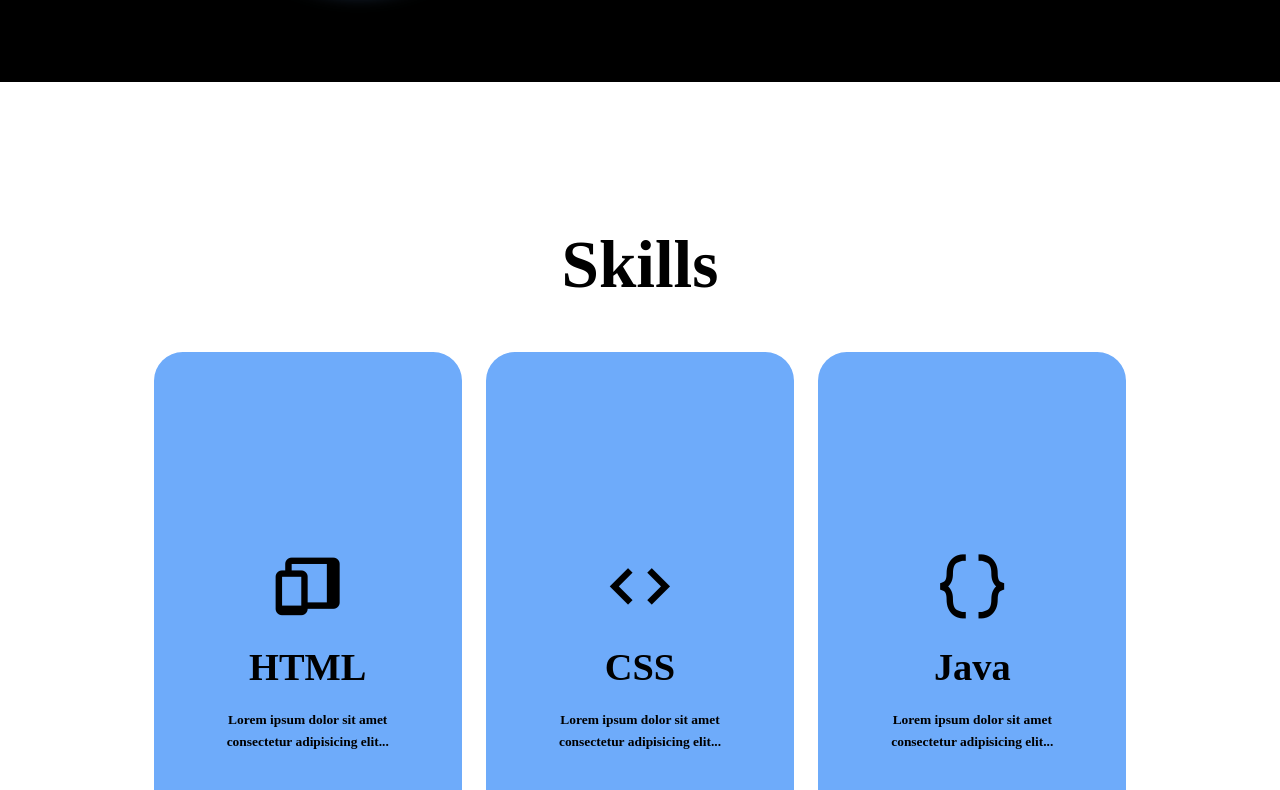
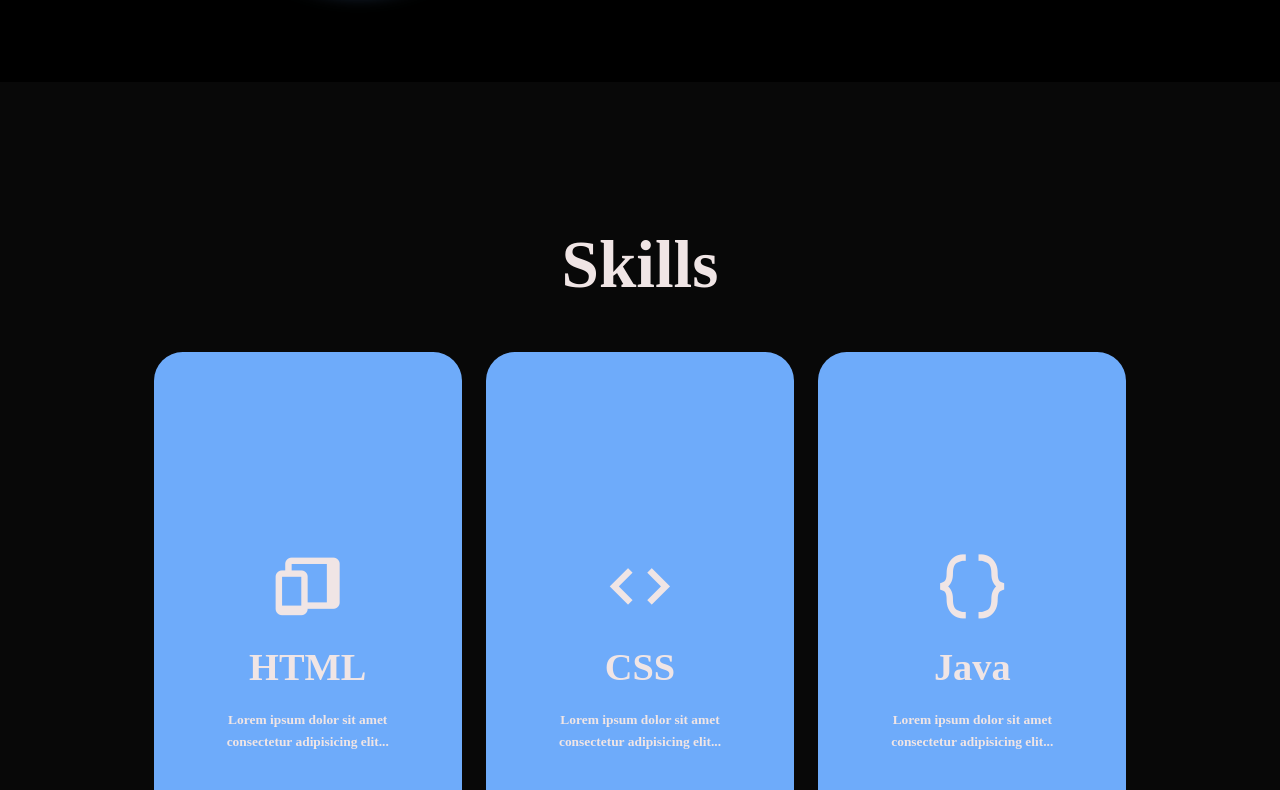
Before and after one commit to Mahlogonolo21/Portfolio, a plain HTML site: page Mahlogonolo Portfolio/index.html in a window 1280 px wide. Shown: the part 1535-2325 px from the top of the page. Drawn offline with nearby package versions, Linux system fonts and the light colour scheme.

Commit message:
Update style.css

```diff
--- a/Mahlogonolo Portfolio/style.css
+++ b/Mahlogonolo Portfolio/style.css
@@ -21,7 +21,7 @@ html {
     --main-color: #6eabfa;
 }
 
-bodyy {
+body {
     background: var(--bg-color);
     color: var(--text-color);
 }
```
